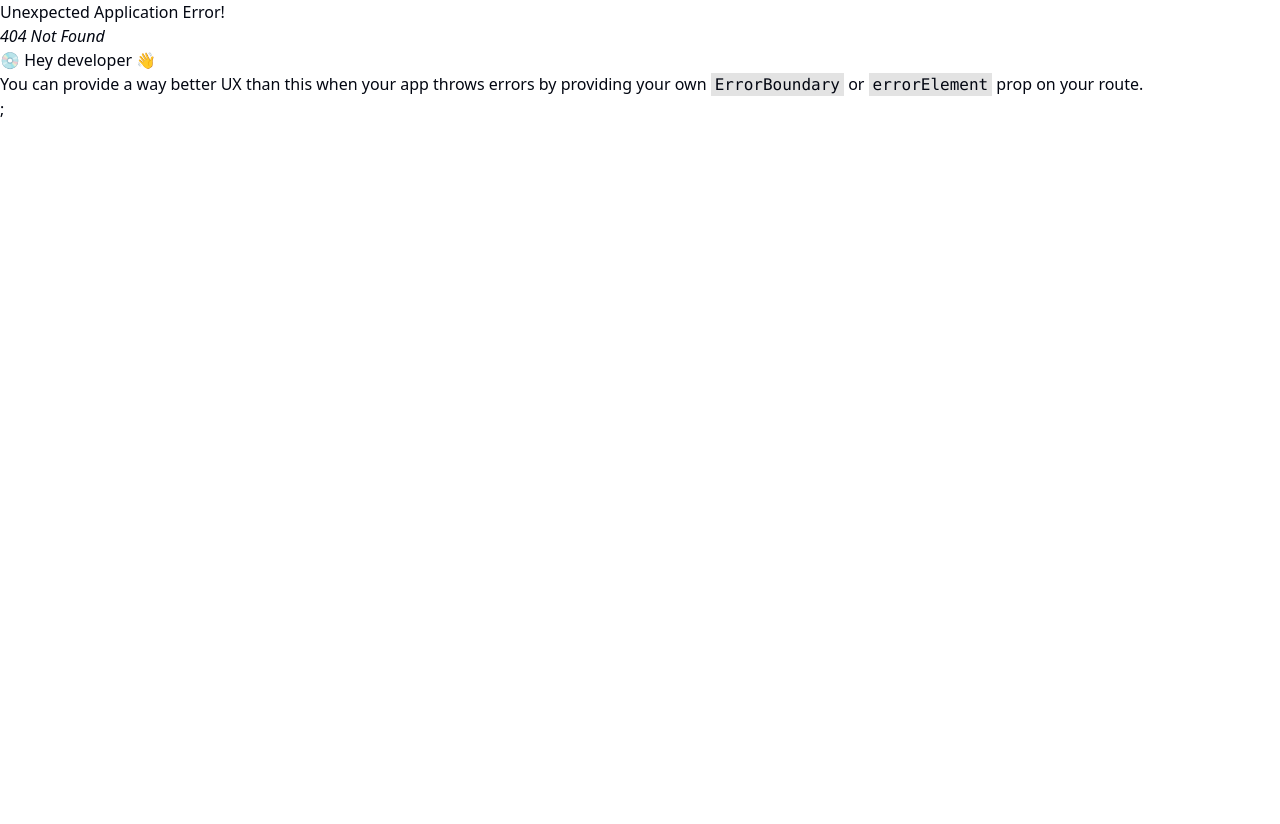
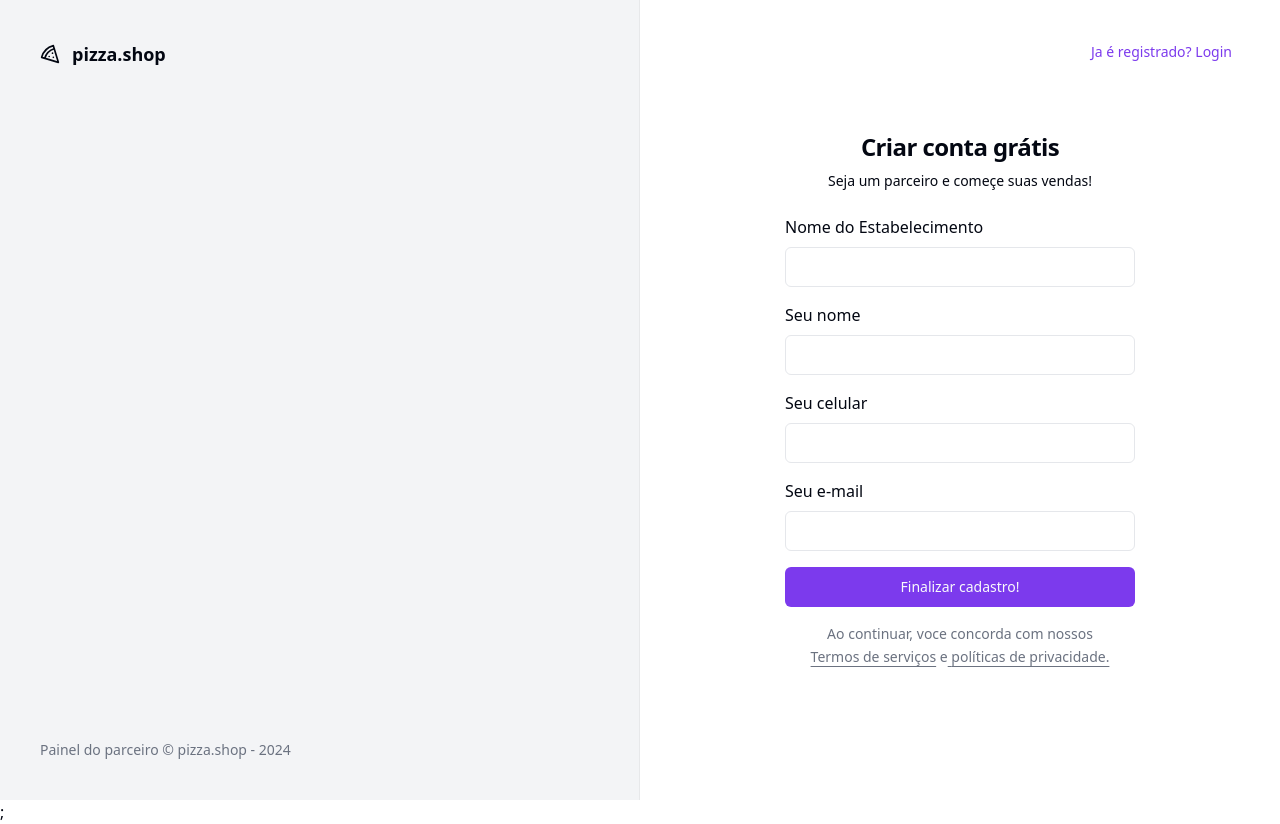
Before and after one commit to Andre-G-C-Araujo/pizzaWeb, a React (Vite) app: page /sign-up in a window 1280 px wide. Before the commit this address had no page. Before the commit the page ends 800 px from the top, so only its background shows below. Built offline with nearby package versions, Linux system fonts and the light colour scheme.

Commit message:
sign-up page, inputs, navigates

```diff
--- a/src/pages/_layouts/auth.tsx
+++ b/src/pages/_layouts/auth.tsx
@@ -14,7 +14,7 @@
         </footer>
       </div>
 
-      <div className="flex flex-col items-center justify-center ">
+      <div className="relative flex flex-col items-center justify-center">
         <Outlet />
       </div>
     </div>
--- a/src/pages/auth/sign-in.tsx
+++ b/src/pages/auth/sign-in.tsx
@@ -1,6 +1,7 @@
 import { Label } from "@radix-ui/react-label";
 import { Helmet } from "react-helmet-async";
 import { useForm } from "react-hook-form";
+import { Link } from "react-router-dom";
 import { toast } from "sonner";
 import { z } from "zod";
 
@@ -24,10 +25,8 @@
     try {
       console.log(data);
 
-      throw new Error();
-
-      // await new Promise((resolve) => setTimeout(resolve, 2000));
-      // toast.success("Enviamos um link de autenticaçao para seu e-mail");
+      await new Promise((resolve) => setTimeout(resolve, 2000));
+      toast.success("Enviamos um link de autenticaçao para seu e-mail");
     } catch (e) {
       toast.error(`Error:${e} Algo deu errado, Tente novamente`, {
         action: {
@@ -41,6 +40,11 @@
   return (
     <>
       <Helmet title="Login" />
+      <Button variant={"link"} asChild className="absolute right-8 top-8">
+        <Link to="/sign-up" className="">
+          Novo estabelicimento
+        </Link>
+      </Button>
       <div className="p-8">
         <div className="flex w-[350px] flex-col justify-center gap-6">
           <div className="flex flex-col gap-2 text-center">
--- /dev/null
+++ b/src/pages/auth/sign-up.tsx
@@ -0,0 +1,118 @@
+import { Label } from "@radix-ui/react-label";
+import { Helmet } from "react-helmet-async";
+import { useForm } from "react-hook-form";
+import { Link, useNavigate } from "react-router-dom";
+import { toast } from "sonner";
+import { z } from "zod";
+
+import { Button } from "@/components/ui/button";
+import { Input } from "@/components/ui/input";
+
+const signUpForm = z.object({
+  restaurantName: z.string(),
+  managerName: z.string(),
+  phone: z.string(),
+  email: z.string().email(),
+});
+
+type SignUpForm = z.infer<typeof signUpForm>;
+
+export const SignUp = () => {
+    const navigate = useNavigate();
+
+  const {
+    register,
+    handleSubmit,
+    formState: { isSubmitting },
+  } = useForm<SignUpForm>();
+
+  async function handleSignUp(data: SignUpForm) {
+    try {
+      console.log(data);
+
+      await new Promise((resolve) => setTimeout(resolve, 2000));
+      toast.success("Restaurante cadastrado com sucesso!", {
+       action: {
+           label: 'Login',
+        onClick: () => navigate('/sign-in')
+       }
+
+      });
+    } catch (e) {
+      toast.error(`Error:${e} Algo deu errado, Tente novamente`, {
+        action: {
+          label: "Reenviar",
+          onClick: () => handleSignUp(data),
+        },
+      });
+    }
+  }
+
+  return (
+    <>
+      <Helmet title="Cadastro" />
+      <div className="p-8">
+        <Button variant={"link"} asChild className="absolute right-8 top-8">
+          <Link to="/sign-in" className="">
+            Ja é registrado? Login
+          </Link>
+        </Button>
+        <div className="flex w-[350px] flex-col justify-center gap-6">
+          <div className="flex flex-col gap-2 text-center">
+            <h1 className="text-2xl font-semibold tracking-tight">
+              Criar conta grátis
+            </h1>
+            <p className="text- text-sm">
+              Seja um parceiro e começe suas vendas!
+            </p>
+          </div>
+          <form onSubmit={handleSubmit(handleSignUp)} className="space-y-4">
+            <div className="space-y-2">
+              <Label htmlFor="restaurantName">Nome do Estabelecimento</Label>
+              <Input
+                id="restaurantName"
+                type="text"
+                {...register("restaurantName")}
+              />
+            </div>
+
+            <div className="space-y-2">
+              <Label htmlFor="managerName">Seu nome</Label>
+              <Input
+                id="managerName"
+                type="text"
+                {...register("managerName")}
+              />
+            </div>
+
+            <div className="space-y-2">
+              <Label htmlFor="phone">Seu celular</Label>
+              <Input id="phone" type="tel" {...register("phone")} />
+            </div>
+
+            <div className="space-y-2">
+              <Label htmlFor="email">Seu e-mail</Label>
+              <Input id="email" type="email" {...register("email")} />
+            </div>
+
+            <Button disabled={isSubmitting} className="w-full" type="submit">
+              Finalizar cadastro!
+            </Button>
+
+            <p className="px-6 text-center text-sm leading-relaxed text-muted-foreground">
+              Ao continuar, voce concorda com nossos{" "}
+              <a className="underline underline-offset-4" href="">
+                Termos de serviços
+              </a>{" "}
+              e
+              <a className="underline underline-offset-4" href="">
+                {" "}
+                políticas de privacidade.
+              </a>
+            </p>
+          </form>
+        </div>
+      </div>
+    </>
+  );
+};
--- a/src/routes.tsx
+++ b/src/routes.tsx
@@ -4,6 +4,7 @@
 import { AuthLayout } from "./pages/_layouts/auth";
 import { Dashboard } from "./pages/app/dashboard";
 import { SignIn } from "./pages/auth/sign-in";
+import { SignUp } from "./pages/auth/sign-up";
 
 export const router = createBrowserRouter([
   {
@@ -14,6 +15,9 @@
   {
     path: "/",
     element: <AuthLayout />,
-    children: [{ path: "/sign-in", element: <SignIn /> }],
+    children: [
+      { path: "/sign-in", element: <SignIn /> },
+      { path: "/sign-up", element: <SignUp /> },
+    ],
   },
 ]);
```
